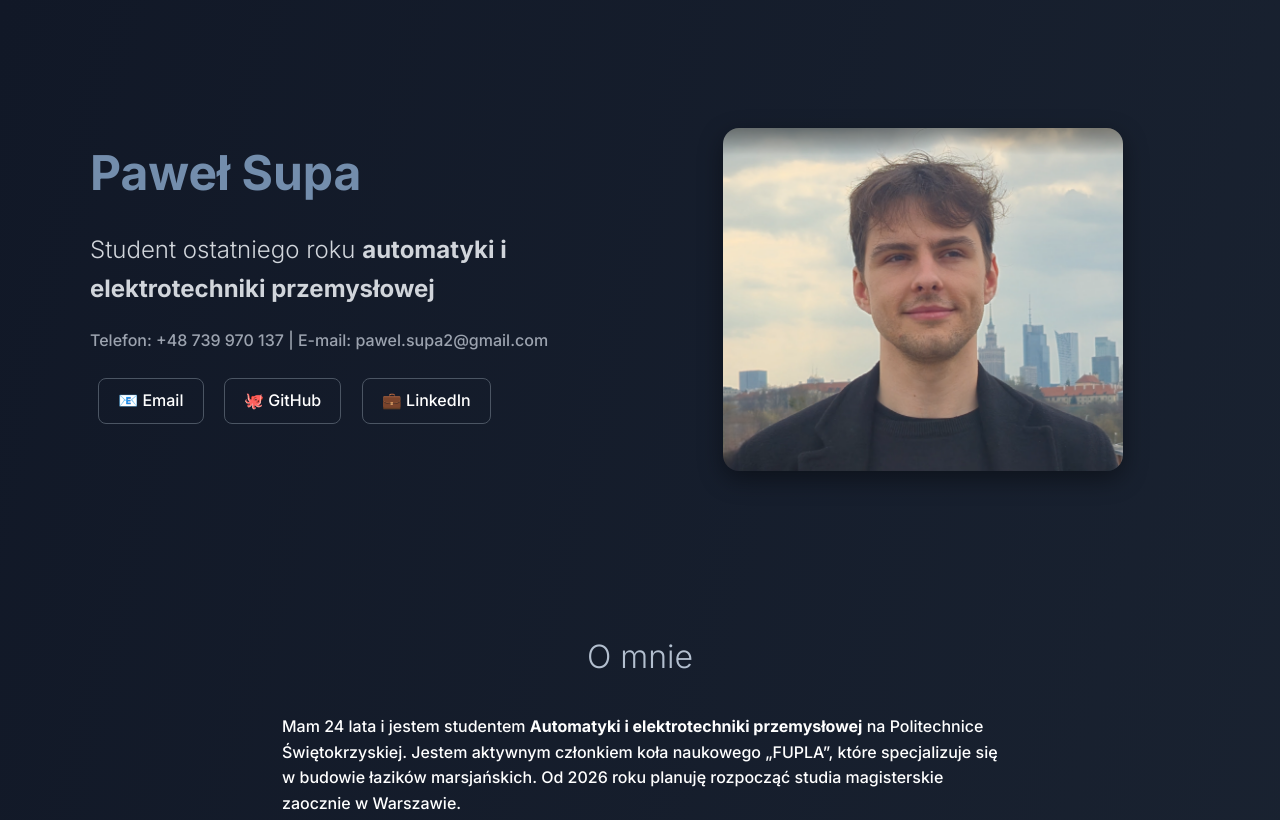
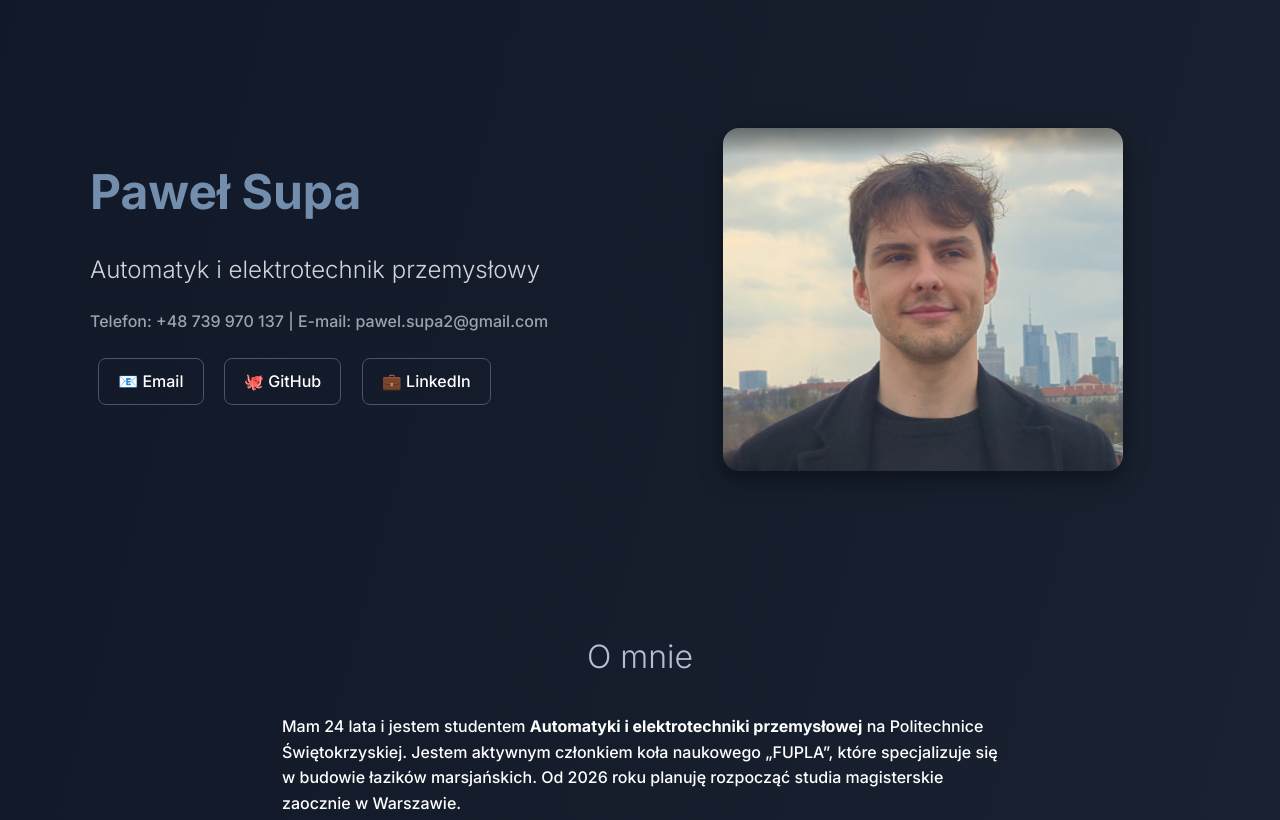
Before and after one commit to PawelSupa/portfolio, a plain HTML site: page index.html in a window 1280 px wide. Shown: the top 820 px of the page. Drawn offline with Linux system fonts and the light colour scheme.

Commit message:
Update index.html

```diff
--- a/index.html
+++ b/index.html
@@ -201,7 +201,7 @@
     <header>
       <div class="text">
         <h1>Paweł Supa</h1>
-        <h2>Student ostatniego roku <b>automatyki i elektrotechniki przemysłowej</b></h2>
+        <h2>Automatyk i elektrotechnik przemysłowy</h2>
         <p>Telefon: +48 739 970 137 | E-mail: pawel.supa2@gmail.com</p>
         <div class="buttons">
           <a href="mailto:pawel.supa2@gmail.com">📧 Email</a>
```
